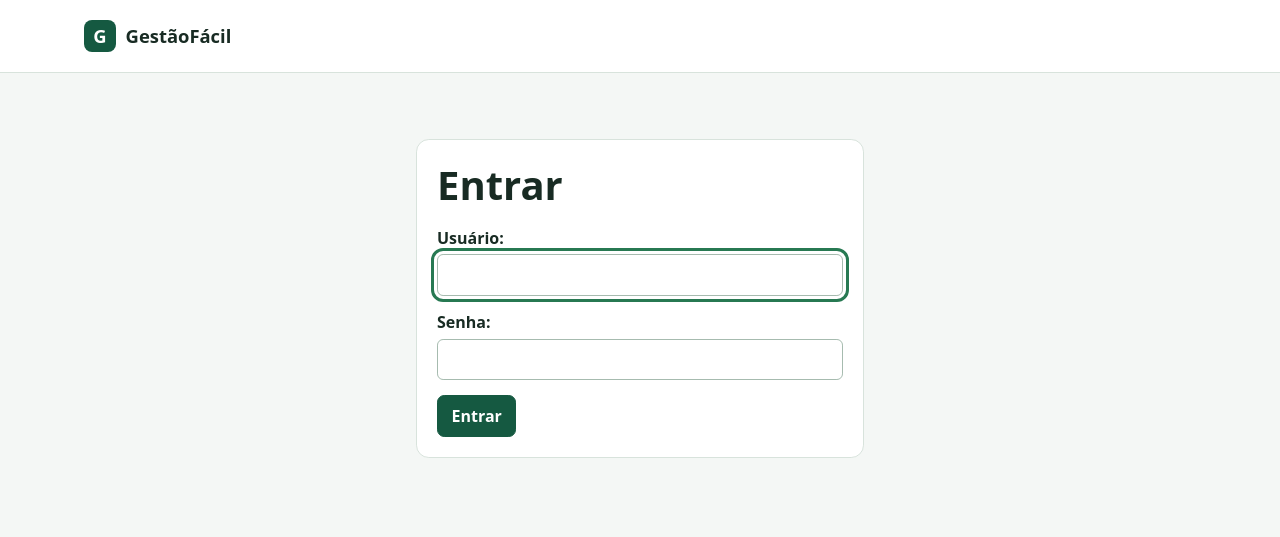
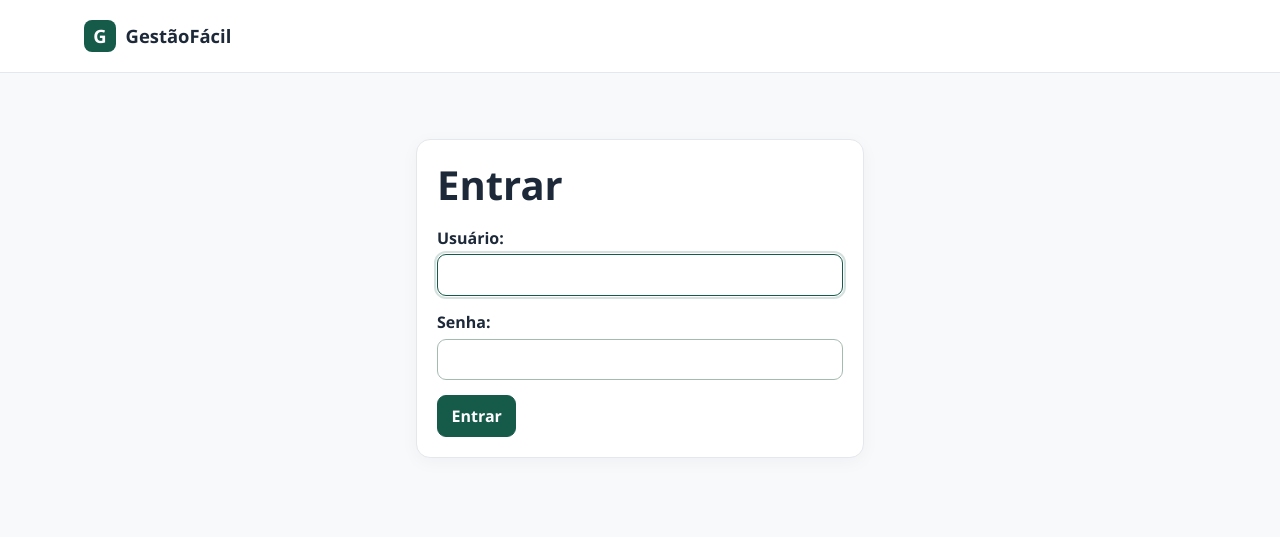
Before and after one commit to enagonius/gestaofacil, a Django app: page /entrar/?next=/clientes/1/ in a window 1280 px wide. Shown: the top 537 px of the page. Run offline with Django 5.2, Linux system fonts and the light colour scheme.

Commit message:
refinamento visual

```diff
--- a/static/css/app.css
+++ b/static/css/app.css
@@ -190,3 +190,69 @@ nav a[aria-current="page"] { font-weight: 700; }
 .helptext { color: var(--secundario); font-size: .88rem; }
 .mensagem.warning, .mensagem.info { color: var(--aviso); background: var(--aviso-fundo); }
 .mensagem.error { color: var(--erro); background: var(--erro-fundo); }
+
+
+/* Refinamento visual */
+
+:root {
+    --fundo: #f7f9fb;
+    --texto: #1d2939;
+    --secundario: #667085;
+    --marca: #165b4a;
+    --linha: #e4e7ec;
+    --verde-claro: #e7f3ed;
+}
+
+body {
+    font-family: "Segoe UI", Inter, system-ui, sans-serif;
+    -webkit-font-smoothing: antialiased;
+}
+
+.painel {
+    border-radius: 14px;
+    border: 1px solid var(--linha);
+    box-shadow: 0 4px 18px rgba(16, 24, 40, 0.04);
+}
+
+.botao {
+    border-radius: 9px;
+    transition:
+        background-color 0.18s ease,
+        box-shadow 0.18s ease,
+        transform 0.18s ease;
+}
+
+.botao:hover {
+    transform: translateY(-1px);
+    box-shadow: 0 4px 10px rgba(16, 24, 40, 0.10);
+}
+
+.formulario input:not([type="hidden"]),
+.formulario select,
+.formulario textarea {
+    border-radius: 9px;
+    transition:
+        border-color 0.18s ease,
+        box-shadow 0.18s ease;
+}
+
+.formulario input:focus,
+.formulario select:focus,
+.formulario textarea:focus {
+    outline: 2px solid rgba(22, 91, 74, 0.18);
+    outline-offset: 1px;
+    border-color: var(--marca);
+}
+
+@media (prefers-reduced-motion: reduce) {
+    .botao,
+    .formulario input,
+    .formulario select,
+    .formulario textarea {
+        transition: none;
+    }
+
+    .botao:hover {
+        transform: none;
+    }
+}
```
